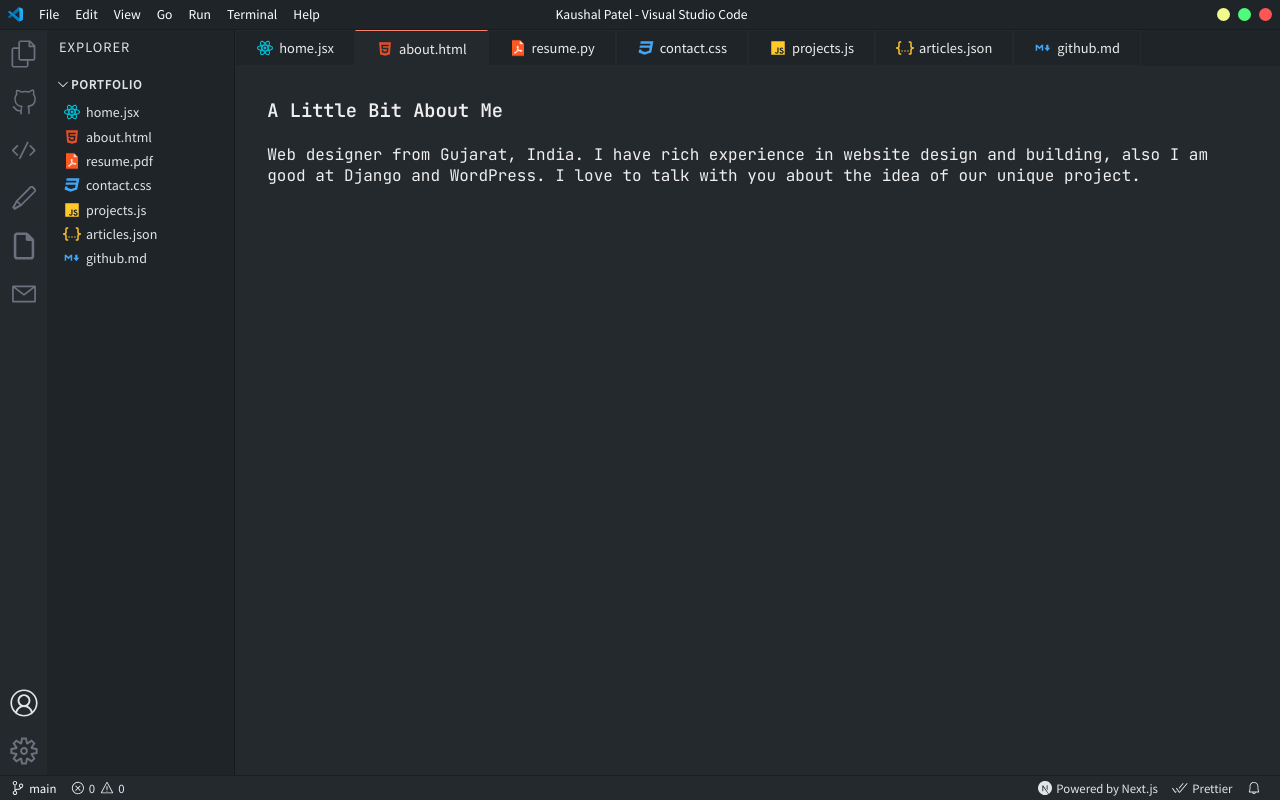
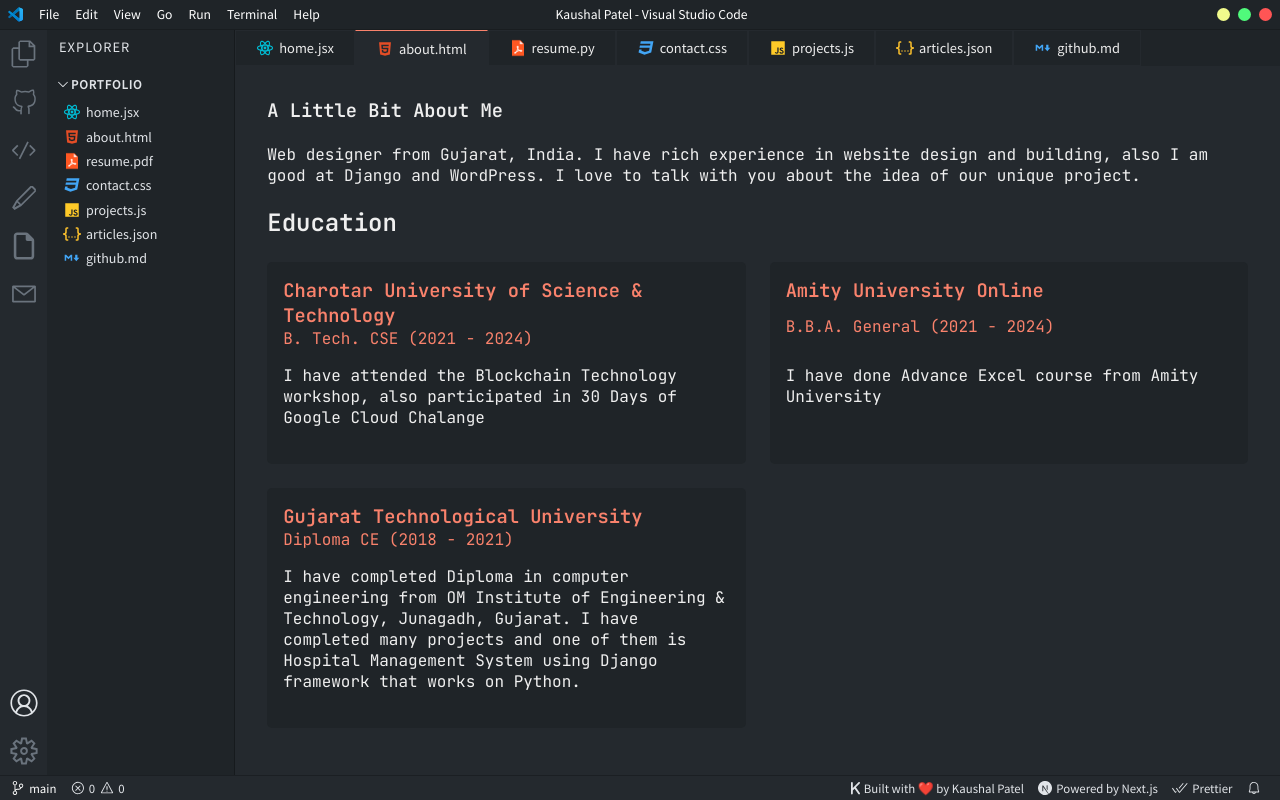
Before and after one commit to patel-raj1/Portfolio, a Next.js app: page /about in a window 1280 px wide. Built offline with nearby package versions, Linux system fonts and the light colour scheme.

Commit message:
Education Added In About Page

```diff
--- a/components/Bottombar.jsx
+++ b/components/Bottombar.jsx
@@ -3,6 +3,7 @@ import WarningIcon from './icons/WarningIcon';
 import BellIcon from './icons/BellIcon';
 import CheckIcon from './icons/CheckIcon';
 import NextjsIcon from './icons/NextjsIcon';
+import KIcon from './icons/KIcon';
 import SourceControlIcon from './icons/SourceControlIcon';
 import styles from '../styles/Bottombar.module.css';
 
@@ -28,6 +29,10 @@ const Bottombar = () => {
       </div>
       <div className={styles.container}>
         <div className={styles.section}>
+            <KIcon className={styles.icon} />
+            <p>Built with ❤️ by Kaushal Patel</p>
+        </div>
+        <div className={styles.section}>
           <NextjsIcon className={styles.icon} />
           <p>Powered by Next.js</p>
         </div>
--- /dev/null
+++ b/components/icons/KIcon.jsx
@@ -0,0 +1,15 @@
+const KIcon = (props) => {
+    return (
+        <svg
+        width={9}
+        xmlns="http://www.w3.org/2000/svg"
+        viewBox="0 0 320 512"
+        fill="currentColor"
+        {...props}
+        >
+        <path d="M314.3 429.8c10.06 14.53 6.438 34.47-8.094 44.53c-5.562 3.844-11.91 5.688-18.19 5.688c-10.16 0-20.12-4.812-26.34-13.78L128.1 273.3L64 338.9v109.1c0 17.67-14.31 32-32 32s-32-14.33-32-32v-384C0 46.34 14.31 32.01 32 32.01S64 46.34 64 64.01v183.3l201.1-205.7c12.31-12.61 32.63-12.86 45.25-.5c12.62 12.34 12.88 32.61 .5 45.25l-137.2 140.3L314.3 429.8z"/>
+        </svg>
+    );
+  };
+
+  export default KIcon;
--- a/pages/about.jsx
+++ b/pages/about.jsx
@@ -1,9 +1,41 @@
+import styles from '../styles/AboutPage.module.css';
+
+
 const AboutPage = () => {
   return (
     <>
       <h3>A Little Bit About Me</h3>
       <br />
-      <p>Web designer from Gujarat, India. I have rich experience in website design and building, also I am good at Django and WordPress. I love to talk with you about the idea of our unique project.</p>
+      <p>
+        Web designer from Gujarat, India. I have rich experience in website design and building, also I am good at Django and WordPress.
+        I love to talk with you about the idea of our unique project.
+      </p>
+      <br />
+      {/* Education */}
+      <h2>Education</h2>
+      <div className={styles.container}>
+        <div className={styles.card}>
+          <h3 className={styles.title}>Charotar University of Science & Technology</h3>
+          <span className={styles.span}>B. Tech. CSE (2021 - 2024)</span>
+          <p className={styles.desc}>I have attended the Blockchain Technology workshop, also participated in 30 Days of Google Cloud Chalange</p>
+        </div>
+        <div className={styles.card}>
+          <h3 className={styles.title}>Amity University Online</h3>
+          <span className={styles.span}>B.B.A. General (2021 - 2024)</span>
+          <p className={styles.desc}>I have done Advance Excel course from Amity University<br /><br /></p>
+        </div>
+      </div>
+      <div className={styles.container}>
+        <div className={styles.card}>
+          <h3 className={styles.title}>Gujarat Technological University</h3>
+          <span className={styles.span}>Diploma CE (2018 - 2021)</span>
+          <p className={styles.desc}>I have completed Diploma in computer engineering from OM Institute of Engineering & Technology, Junagadh, Gujarat. I have completed many projects and one of them is Hospital Management System using Django framework that works on Python.</p>
+        </div>
+        <br />
+      </div>
+      <br />
+      {/* Experience */}
+      {/* <h2>Experience</h2> */}
     </>
   );
 };
--- /dev/null
+++ b/styles/AboutPage.module.css
@@ -0,0 +1,35 @@
+.container {
+    margin-top: 1.5rem;
+    display: grid;
+    grid-template-columns: repeat(auto-fit, minmax(250px, 1fr));
+    gap: 1.5rem;
+}
+
+.card {
+    display: flex;
+    flex-direction: column;
+    justify-content: space-between;
+    background: var(--article-bg);
+    border-radius: 5px;
+    padding: 1rem;
+  }
+
+  .card:hover {
+    box-shadow: 2px 2px 10px rgba(0, 0, 0, 0.3);
+  }
+
+  .card p {
+    margin-bottom: 1.25rem;
+  }
+
+  .title {
+    color: var(--accent-color);
+  }
+
+  .span {
+    color: var(--accent-color);
+  }
+
+  .desc {
+      margin-top: 1rem;
+  }
```
